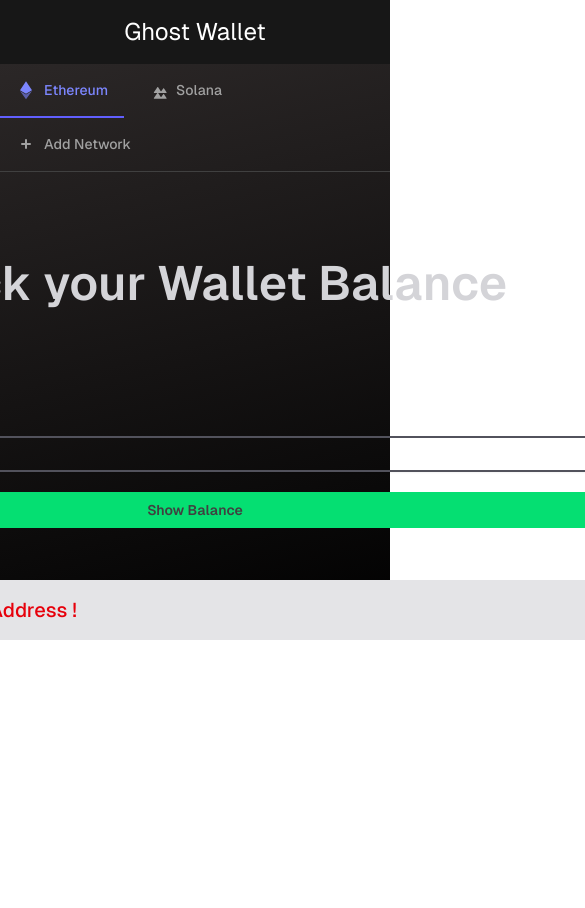
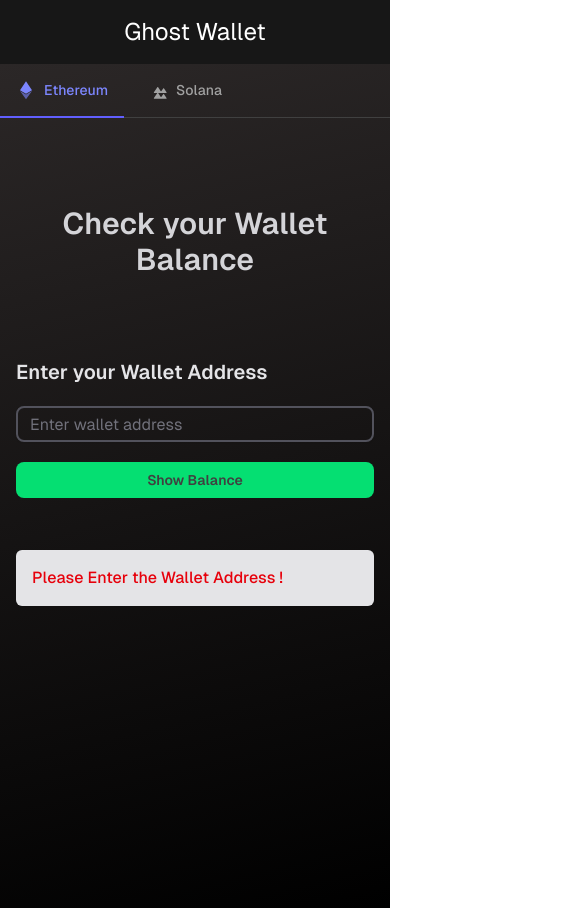
Before and after one commit to udayempire/ghost-wallet, a Next.js app: page /check-wallet-balance in a window 390 px wide. Both pictures are taken after a click on the button "Show Balance". Shown: the top 908 px of the page, 585 px wide, since content can reach past the window. Before the commit the page ends 844 px from the top, so only its background shows below. Built offline with nearby package versions, Linux system fonts and the light colour scheme; a web font is replaced by a local one.

Commit message:
fixed some issues

```diff
--- a/app/check-wallet-balance/ClientCheckAccount.tsx
+++ b/app/check-wallet-balance/ClientCheckAccount.tsx
@@ -13,7 +13,7 @@
             <div>
                 <section
                     id="checkCryptoBalance"
-                    className="md:h-screen flex flex-col gap-14"
+                    className="h-screen flex flex-col gap-14"
                     style={{
                         background:
                             "linear-gradient(166deg, rgba(43, 39, 39, 1), rgba(0, 0, 0, 1))",
--- a/app/walletDashboard/ClientWallet.tsx
+++ b/app/walletDashboard/ClientWallet.tsx
@@ -188,7 +188,7 @@
         <div>
           <section
             id="walletDashboard"
-            className="md:h-screen flex flex-col gap-14"
+            className="h-screen flex flex-col gap-4"
             style={{
               background:
                 "linear-gradient(166deg, rgba(43, 39, 39, 1), rgba(0, 0, 0, 1))",
@@ -197,8 +197,8 @@
             <NetworkTab currentTab={network} />
             <div>
               <div>
-                <div className=" flex justify-center">
-                  <div className="w-full md:max-w-4xl">
+                <div className="flex justify-center items-center">
+                  <div className="w-full md:max-w-4xl px-4">
                     <KeyPairCard
                       privateKey={decryptedData.wallets.ethWallet.privateKey}
                       publicKey={decryptedData.wallets.ethWallet.publicKey}
--- a/components/CheckBalance.tsx
+++ b/components/CheckBalance.tsx
@@ -39,7 +39,7 @@
 
     return (
         <div>
-            <h1 className=" w-4xl text-zinc-300 font-semibold text-5xl text-center">Check your <span className="text-purple-500">{formatedNetwork}</span> Wallet Balance</h1>
+            <h1 className=" md:w-4xl text-zinc-300 font-semibold text-3xl md:text-5xl text-center">Check your <span className="text-purple-500">{formatedNetwork}</span> Wallet Balance</h1>
             <div className="mt-20 flex flex-col gap-5">
                 <h2 className="text-zinc-200 font-semibold text-xl">Enter your Wallet Address</h2>
                 <Input className="border-2 border-zinc-600 text-zinc-100" placeholder="Enter wallet address"
@@ -47,7 +47,7 @@
                 />
                 <Button onClick={() => { fetchBalance() }} className="bg-green-400 text-neutral-700 hover:bg-green-500  font-semibold cursor-pointer">Show Balance</Button>
                 {response !=="" && (
-                <div className="mt-8 p-4 bg-zinc-200 rounded-sm font-medium text-xl">
+                <div className="mt-8 p-4 bg-zinc-200 rounded-sm font-medium text-md">
                     {/* if no wallet address given by user  */}
                     {response == "Empty Input" && <p className=" text-red-600">Please Enter the {formatedNetwork} Wallet Address !</p>}
 
@@ -55,7 +55,7 @@
                     {response == "Incorrect walletAddress" && <p className=" text-red-600">Invalid wallet address. Doublecheck the {formatedNetwork} address and the selected blockchain, and please try again.</p>}
 
                     {/* if Everything is correct  */}
-                    {typeof response === "number" &&
+                    {response && response !== "Empty Input" && response !== "Incorrect walletAddress" &&
                         <div className="flex justify-between items-center">
                             <span>Current Balance</span>
                             <span>{response} {network.slice(0, 3).toUpperCase()}</span>
--- a/components/ExampleSeed.tsx
+++ b/components/ExampleSeed.tsx
@@ -61,7 +61,7 @@
           </div>
         </div>
 
-        <button className="w-full bg-zinc-200 cursor-pointer hover:bg-zinc-300 text-black py-3 px-6 rounded transition-colors duration-300 flex justify-center items-center space-x-2">
+        <button onClick={()=>{handelOpenWallet()}} className="w-full bg-zinc-200 cursor-pointer hover:bg-zinc-300 text-black py-3 px-6 rounded transition-colors duration-300 flex justify-center items-center space-x-2">
           <svg
             className="w-5 h-5"
             fill="none"
@@ -75,7 +75,7 @@
               d="M12 6v6m0 0v6m0-6h6m-6 0H6"
             ></path>
           </svg>
-          <button className="cursor-pointer" onClick={()=>{handelOpenWallet()}}>Access Your Wallet</button>
+          <span>Access Your Wallet</span>
         </button>
       </div>
 
--- a/components/NetworkTab.tsx
+++ b/components/NetworkTab.tsx
@@ -60,7 +60,7 @@
           </div>
         </button>
 
-        {/* Add Network (Static) */}
+        {/* Add Network (Static)
         <button className="inline-block py-4 px-4 text-sm font-medium text-center text-neutral-400 border-b-2 border-transparent hover:text-neutral-300 hover:border-neutral-400 rounded-t-lg">
           <div className="flex items-center">
             <svg
@@ -77,7 +77,7 @@
             </svg>
             Add Network
           </div>
-        </button>
+        </button> */}
       </div>
     </div>
   );
```
